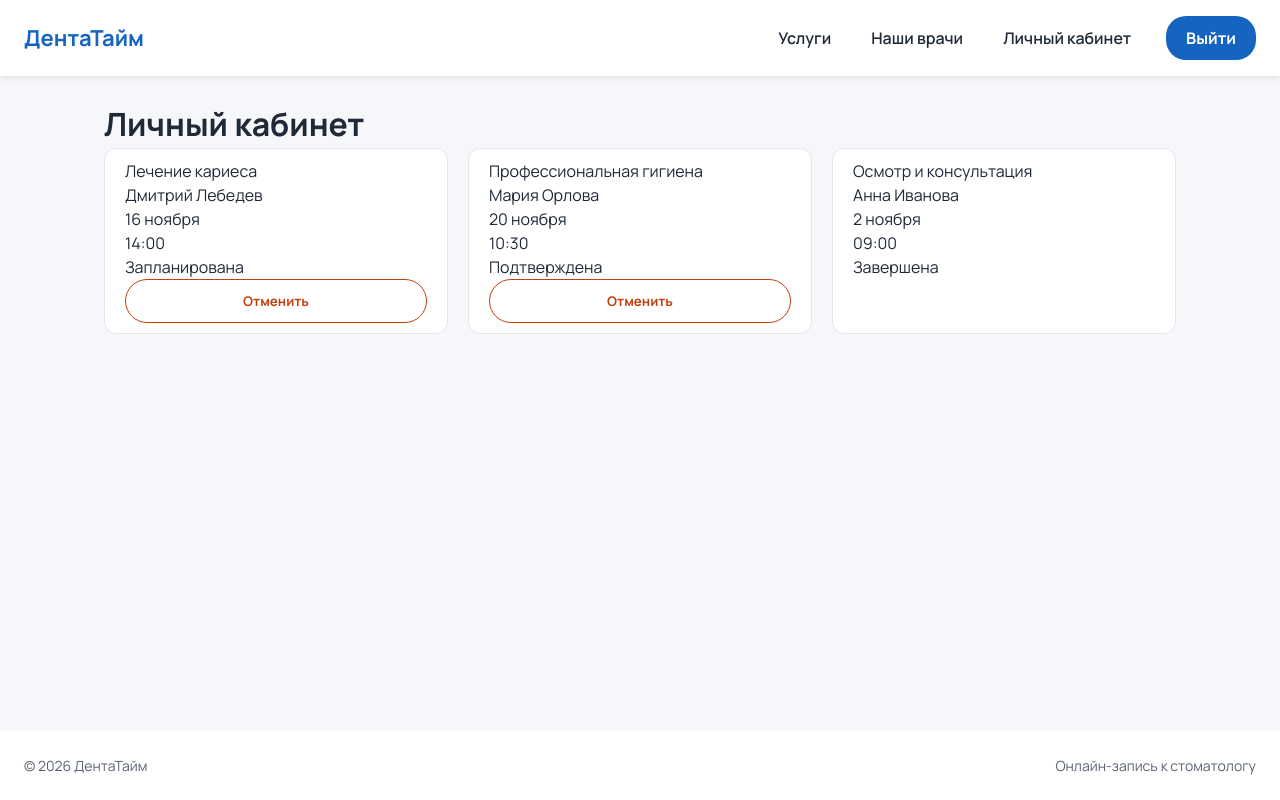
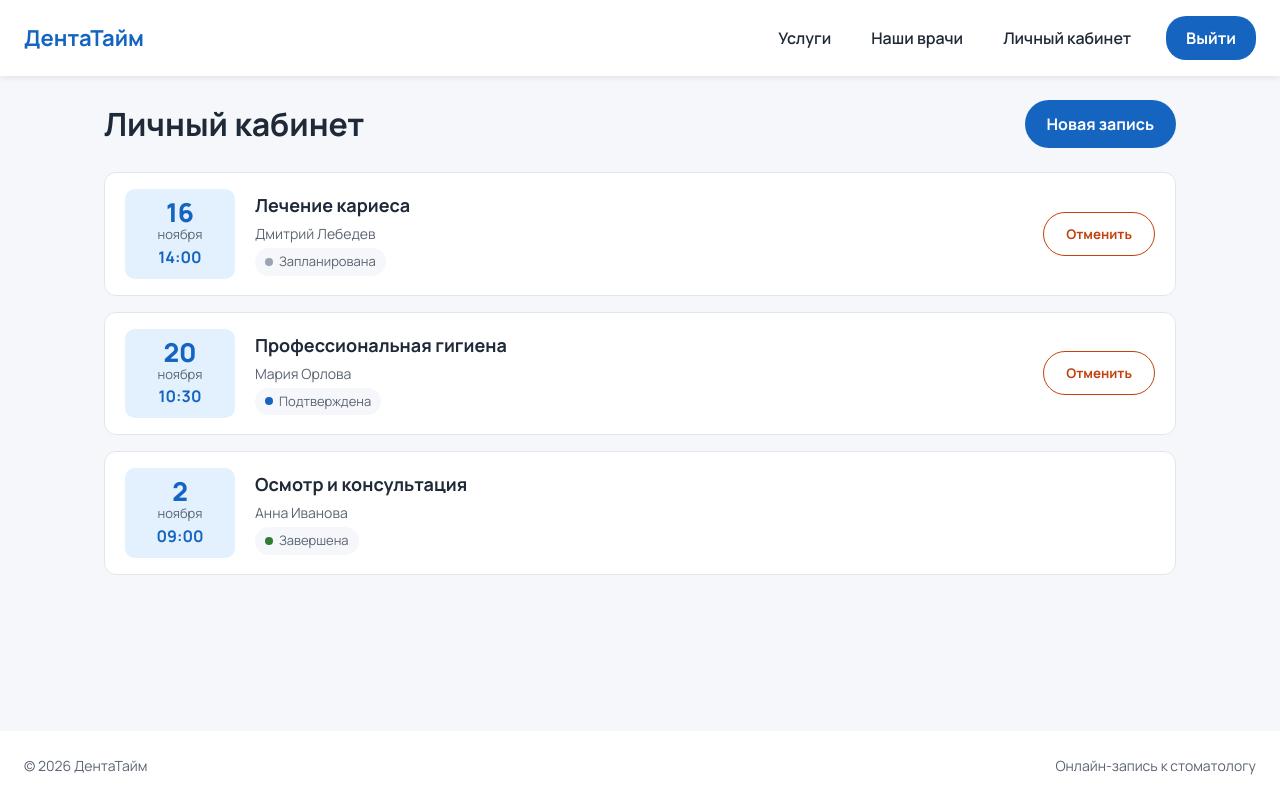
Before and after one commit to AidarDzhumagaziev/DentistryAPP, a React (Vite) app in the folder frontend/: page /account in a window 1280 px wide. Built offline with nearby package versions, Linux system fonts and the light colour scheme; sample sign-in values are in the browser's storage.

Commit message:
Сделал оформление ЛК

```diff
--- a/frontend/src/pages/AccountPage/AccountPage.jsx
+++ b/frontend/src/pages/AccountPage/AccountPage.jsx
@@ -1,32 +1,57 @@
-import {mockAppointments, statusNames} from '../../data/mockAppointments';
-import { useState} from 'react';
+import { mockAppointments, statusNames } from '../../data/mockAppointments';
+import { useState } from 'react';
+import { Link } from 'react-router-dom';
 import styles from './AccountPage.module.css';
 
+function getDay(start) {
+    return new Date(start).getDate();
+}
+
+function getMonth(start) {
+    return new Date(start).toLocaleDateString('ru-RU', { day: 'numeric', month: 'long' }).split(' ')[1];
+}
 
 function AccountPage() {
     const [appointments, setAppointments] = useState(mockAppointments);
 
-    function cancel(id){
+    function cancel(id) {
         setAppointments(appointments.map((a) =>
-        a.id === id ? { ...a, status: 'cancelled' } : a
+            a.id === id ? { ...a, status: 'cancelled' } : a
         ));
     }
-    return(
-    <div>
-        <h1>Личный кабинет</h1>
-        <div className={styles.grid}>
-            {appointments.map((appointment)=>(
-            <div key={appointment.id} className={styles.card}>
-                <p>{appointment.service}</p>
-                <p>{appointment.doctor}</p>
-                <p>{new Date(appointment.start).toLocaleDateString('ru-RU', { day: 'numeric', month: 'long' })}</p>
-                <p>{appointment.start.slice(11, 16)}</p>
-                <p>{statusNames[appointment.status]}</p>
-                {(appointment.status === 'scheduled' || appointment.status === 'confirmed') && <button onClick={() => cancel(appointment.id)} className="danger">Отменить</button>}
+
+    return (
+        <div>
+            <div className={styles.top}>
+                <h1>Личный кабинет</h1>
+                <Link to="/booking" className={styles.newButton}>Новая запись</Link>
             </div>
-            ))}
+
+            <div className={styles.list}>
+                {appointments.map((appointment) => (
+                    <div key={appointment.id} className={styles.row}>
+                        <div className={styles.dateBox}>
+                            <span className={styles.day}>{getDay(appointment.start)}</span>
+                            <span className={styles.month}>{getMonth(appointment.start)}</span>
+                            <span className={styles.time}>{appointment.start.slice(11, 16)}</span>
+                        </div>
+
+                        <div className={styles.info}>
+                            <span className={styles.service}>{appointment.service}</span>
+                            <span className={styles.doctor}>{appointment.doctor}</span>
+                            <span className={`${styles.status} ${styles[appointment.status]}`}>
+                                {statusNames[appointment.status]}
+                            </span>
+                        </div>
+
+                        {(appointment.status === 'scheduled' || appointment.status === 'confirmed') && (
+                            <button onClick={() => cancel(appointment.id)} className="danger">Отменить</button>
+                        )}
+                    </div>
+                ))}
+            </div>
         </div>
-    </div>
-    )
+    );
 }
+
 export default AccountPage;
--- a/frontend/src/pages/AccountPage/AccountPage.module.css
+++ b/frontend/src/pages/AccountPage/AccountPage.module.css
@@ -1,16 +1,103 @@
-.grid{
-    display: grid;
-    grid-template-columns: repeat(auto-fill, minmax(300px, 1fr));
+.top {
+    display: flex;
+    justify-content: space-between;
+    align-items: center;
+    margin-bottom: 24px;
+}
+
+.newButton {
+    background: var(--color-primary);
+    color: var(--color-white);
+    padding: 12px 22px;
+    border-radius: 999px;
+    font-weight: 700;
+}
+
+.newButton:hover {
+    background: var(--color-primary-dark);
+}
+
+.list {
+    display: flex;
+    flex-direction: column;
+    gap: 16px;
+}
+
+.row {
+    display: flex;
+    align-items: center;
     gap: 20px;
-}
-.card{
     background: var(--color-white);
     border: 1px solid var(--color-border);
     border-radius: 12px;
-    padding: 10px 20px;
+    padding: 16px 20px;
+}
+
+.dateBox {
+    width: 110px;
+    padding: 10px 0;
+    border-radius: 10px;
+    background: var(--color-primary-light);
+    color: var(--color-primary);
     display: flex;
     flex-direction: column;
-    cursor: pointer;
-    font-family: inherit;
-    text-align: left;
+    align-items: center;
 }
+
+.day {
+    font-size: 26px;
+    font-weight: 800;
+    line-height: 1;
+}
+
+.month {
+    font-size: 13px;
+    color: var(--color-muted);
+}
+
+.time {
+    font-weight: 700;
+}
+
+.info {
+    flex: 1;
+    display: flex;
+    flex-direction: column;
+    gap: 4px;
+}
+
+.service {
+    font-size: 18px;
+    font-weight: 700;
+}
+
+.doctor {
+    color: var(--color-muted);
+    font-size: 14px;
+}
+
+.status {
+    display: inline-flex;
+    align-items: center;
+    gap: 6px;
+    align-self: flex-start;
+    padding: 4px 10px;
+    border-radius: 999px;
+    background: var(--color-bg);
+    color: var(--color-muted);
+    font-size: 13px;
+}
+
+.status::before {
+    content: '';
+    width: 8px;
+    height: 8px;
+    border-radius: 50%;
+    background: var(--color-muted);
+}
+
+.scheduled::before { background: #9aa4b2; }
+.confirmed::before { background: var(--color-primary); }
+.completed::before { background: #2e7d32; }
+.cancelled::before { background: #c3c8d0; }
+.no_show::before   { background: var(--color-urgent); }
```
